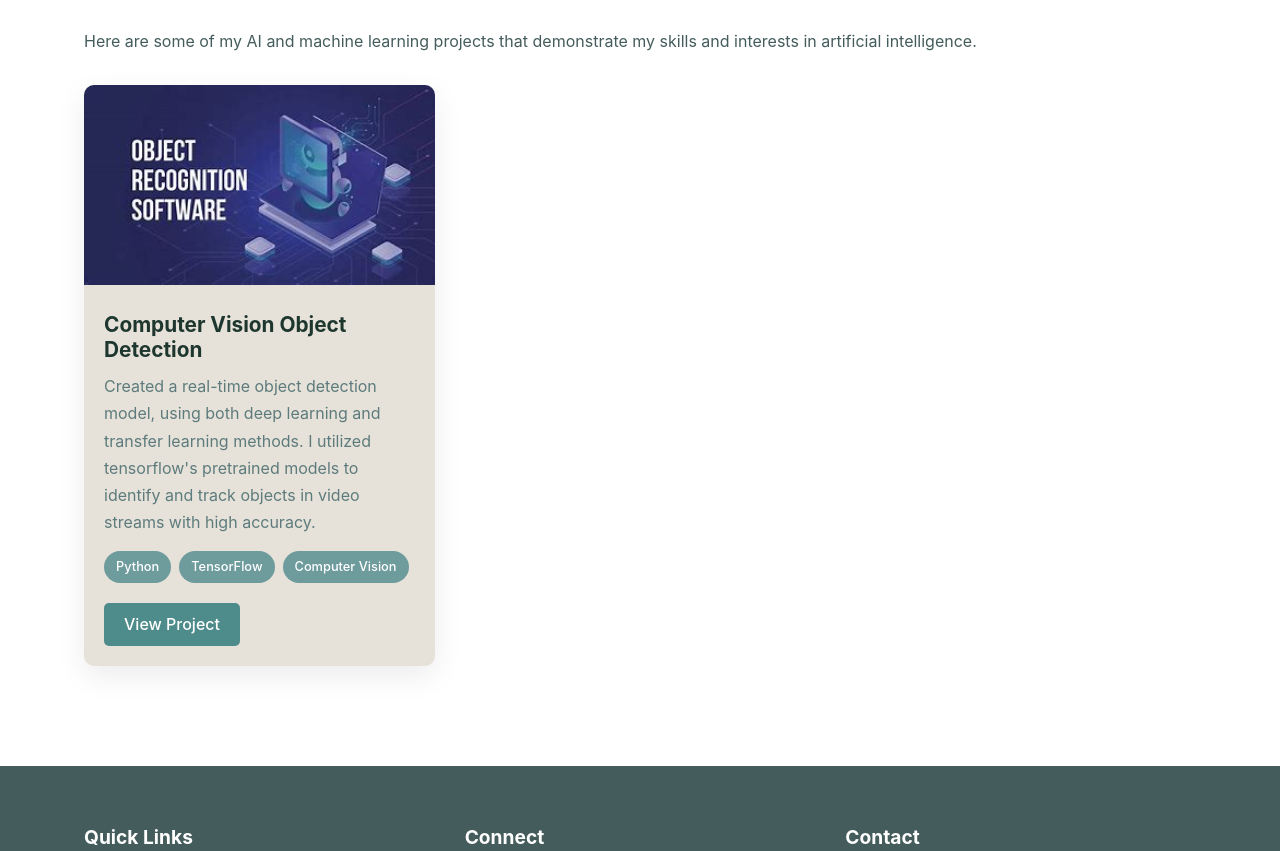
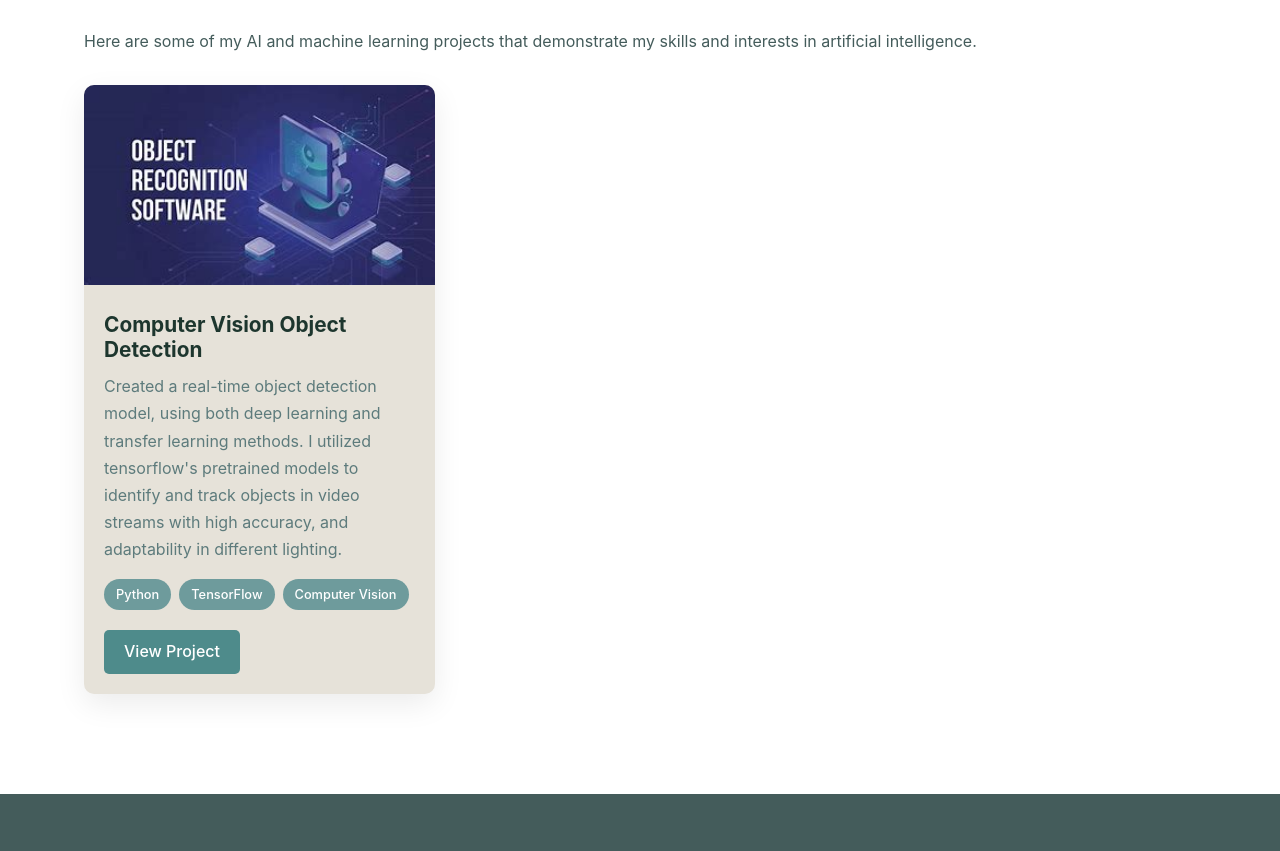
Before and after one commit to SummerlinCodes/My-Portfolio, a plain HTML site: page projects.html in a window 1280 px wide. Shown: the part 190-1041 px from the top of the page. Drawn offline with Linux system fonts and the light colour scheme.

Commit message:
Updated project links, and added more detail to the project

```diff
--- a/projects.html
+++ b/projects.html
@@ -325,13 +325,13 @@
                     <img src="images/Obj Rec for HIC Projects.jpg" alt="Computer Vision Object Detection" class="project-img">
                     <div class="project-content">
                         <h3>Computer Vision Object Detection</h3>
-                        <p>Created a real-time object detection model, using both deep learning and transfer learning methods.  I utilized tensorflow's pretrained models to identify and track objects in video streams with high accuracy.</p>
+                        <p>Created a real-time object detection model, using both deep learning and transfer learning methods.  I utilized tensorflow's pretrained models to identify and track objects in video streams with high accuracy, and adaptability in different lighting.</p>
                         <div class="project-tags">
                             <span class="tag">Python</span>
                             <span class="tag">TensorFlow</span>
                             <span class="tag">Computer Vision</span>
                         </div>
-                        <a href="https://github.com/Item-Quest/TeamBravo/tree/AI-Brandon" class="project-link" target="_blank">View Project</a>
+                        <a href="https://github.com/SummerlinCodes/TeamBravo/tree/main" class="project-link" target="_blank">View Project</a>
                     </div>
                 </div>
             </div>
```
Also changed, not shown: index.html (+1 -1 lines).
